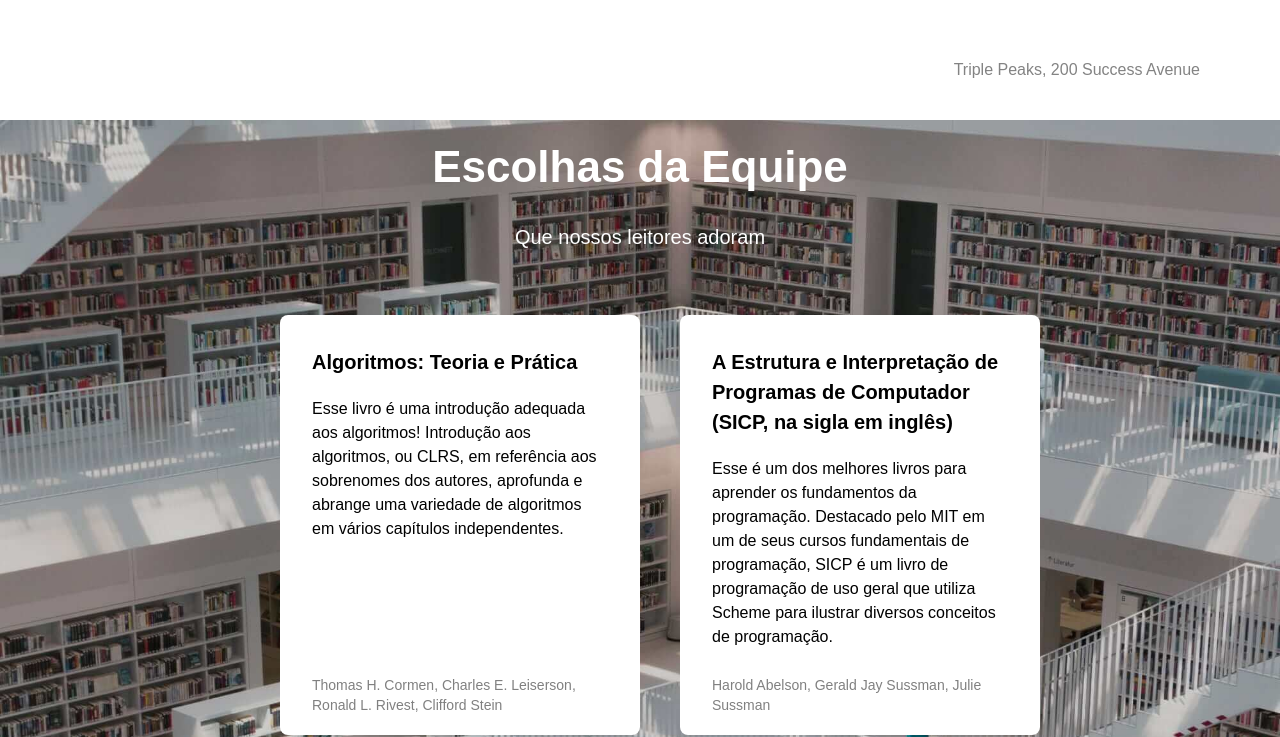
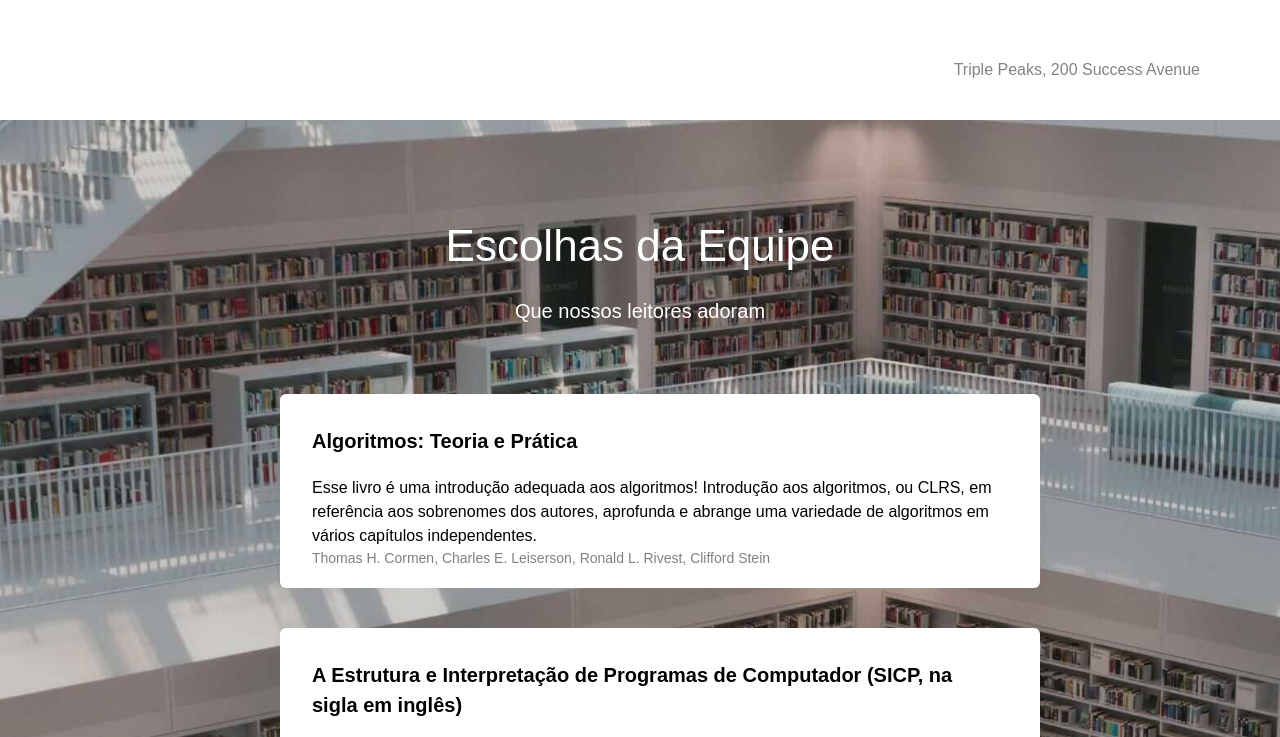
Before and after one commit to Aline-Fer/web_project_library_pt, a plain HTML site: page index.html in a window 1280 px wide. Shown: the part 680-1417 px from the top of the page. Drawn offline with Linux system fonts and the light colour scheme.

Commit message:
conserta erros de css

```diff
--- a/styles/style.css
+++ b/styles/style.css
@@ -98,21 +98,25 @@
   background-image: url(../images/staff_picks_background.jpg);
   background-repeat: no-repeat;
   background-size: cover;
+  padding: 100px 0 140px;
 }
 
 .staff__title{
-  color:white;
   text-align: center;
   font-size: 44px;
-  margin-bottom: 10px;
+  line-height: 52px;
+  font-weight: 400;
+  margin: 0 0 24px;
+  color: #ffffff;
 }
 
 .staff__subtitle{
-  color: white;
   text-align: center;
   font-size: 20px;
-  margin-bottom: 68px;
-  margin-top: 50px;
+  line-height: 30px;
+  font-weight: 400;
+  margin: 0;
+  color: #ffffff;
 }
 
 .staff__cards{
@@ -131,12 +135,10 @@
  }
 
 .card{
-  background-color: white;
+  background-color: #fff;
+  border-radius: 6px;
+  padding: 32px 40px 20px 32px;
   box-sizing: border-box;
-  width: 360px;
-  height: 420px;
-  padding: 32px 40px 20px 32px;
-  border-radius: 8px;
 }
 
 .card__content{
@@ -149,20 +151,19 @@
 .card__title{
   font-size: 20px;
   line-height: 30px;
-  font-weight: bold;
+  font-weight: 700;
   margin: 0;
 }
 
 .card__text{
-  margin-top: 20px;
+  margin: 20px 0 0;
   font-size: 16px;
   line-height: 24px;
 }
 
 .card__footer{
-  margin:0;
+  margin: 0;
   font-size: 14px;
   line-height: 20px;
   color: #808080;
-  margin-top: auto;
 }
```
